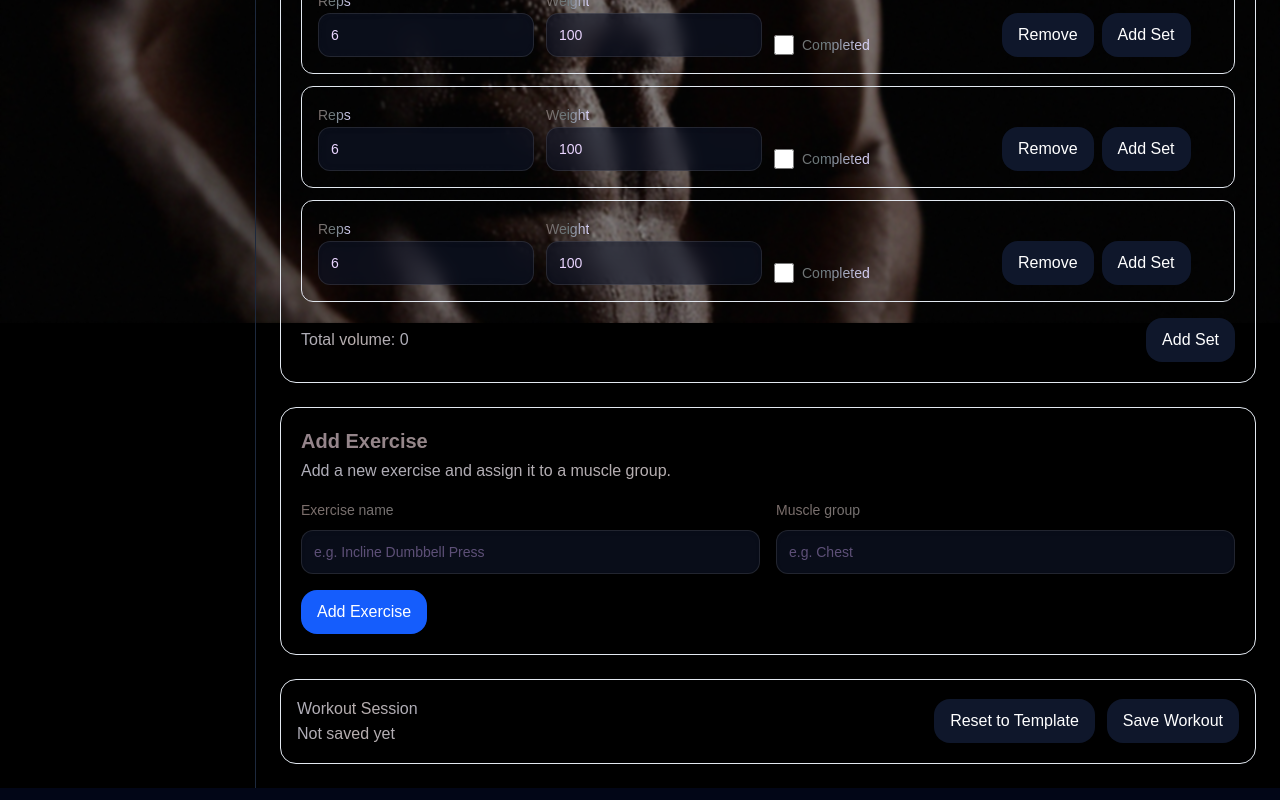
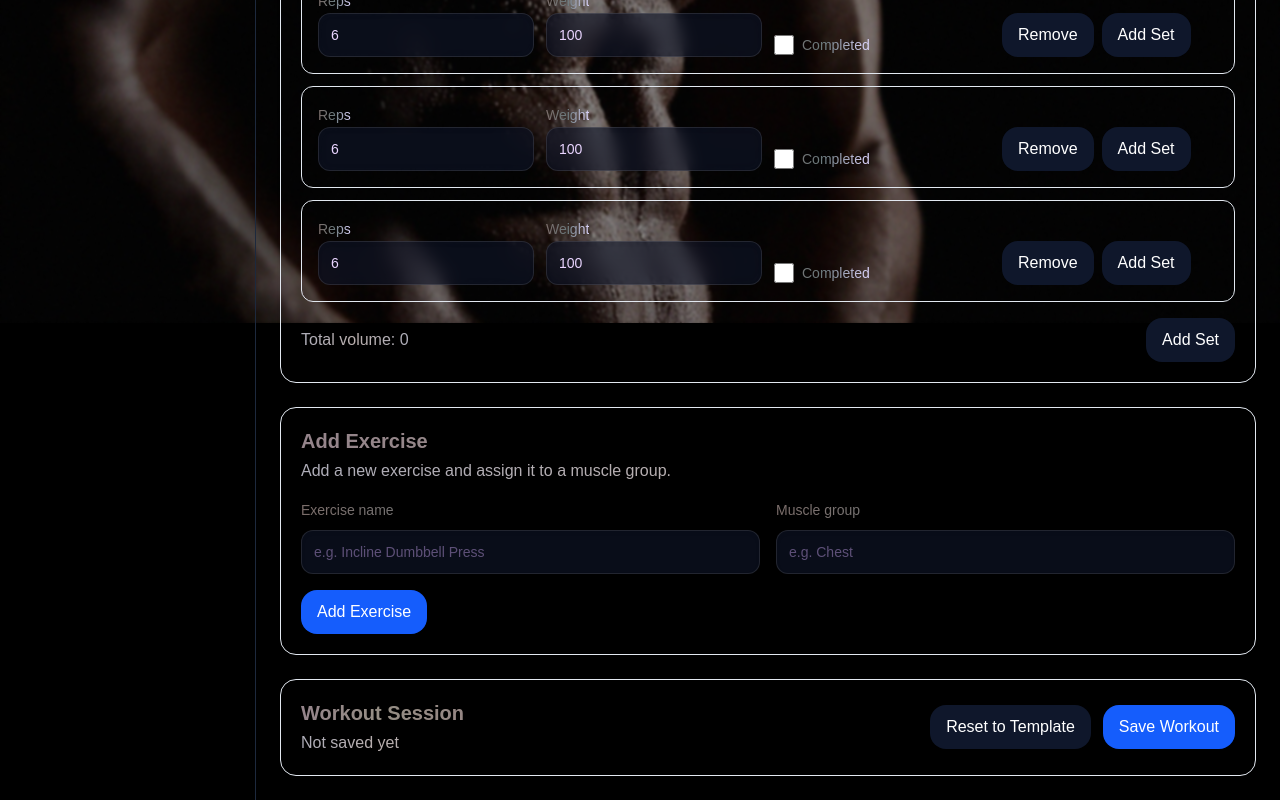
Before and after one commit to bouji9725/Fitness, a Next.js app: page /workouts/legs-day in a window 1280 px wide. Shown: the part 477-1277 px from the top of the page. Built offline with nearby package versions, Linux system fonts and the light colour scheme.

Commit message:
tamplate&session workout splitted- sets ID creation

```diff
--- a/app/workouts/page.tsx
+++ b/app/workouts/page.tsx
@@ -1,3 +1,4 @@
+
 import AppShell from "@/components/layout/AppShell";
 import PageHeader from "@/components/layout/PageHeader";
 import WorkoutDayCard from "@/components/workout/WorkoutTemplateDay";
@@ -12,11 +13,17 @@ export default function WorkoutsPage() {
           description="Choose a workout template to start or continue a session."
         />
 
-        <div className="grid gap-4 md:grid-cols-2 xl:grid-cols-3">
-          {workoutTemplates.map((template) => (
-            <WorkoutDayCard key={template.id} workout={template} />
-          ))}
-        </div>
+        {workoutTemplates.length === 0 ? (
+          <p className="text-sm text-slate-500">
+            No workout templates available.
+          </p>
+        ) : (
+          <div className="grid gap-4 md:grid-cols-2 xl:grid-cols-3">
+            {workoutTemplates.map((template) => (
+              <WorkoutDayCard key={template.id} workout={template} />
+            ))}
+          </div>
+        )}
       </div>
     </AppShell>
   );
--- a/components/workout/AddExerciseForm.tsx
+++ b/components/workout/AddExerciseForm.tsx
@@ -1,3 +1,4 @@
+"use client";
 "use client";
 
 import { useState } from "react";
@@ -6,6 +7,7 @@ import Button from "@/components/ui/Button";
 import Card from "@/components/ui/Card";
 import Input from "@/components/ui/Input";
 import FormField from "@/components/ui/FormField";
+import { createId } from "@/lib/utils/create-id";
 
 type AddExerciseFormProps = {
   onAddExercise: (exercise: SessionExercise) => void;
@@ -13,11 +15,11 @@ type AddExerciseFormProps = {
 
 function createExerciseId(name: string) {
   const slug = name.trim().toLowerCase().replace(/\s+/g, "-");
-  return `session-exercise-${slug}-${crypto.randomUUID()}`;
+  return `session-exercise-${slug}-${createId("id")}`;
 }
 
 function createSetId() {
-  return `set-${crypto.randomUUID()}`;
+  return createId("set");
 }
 
 export default function AddExerciseForm({
--- a/components/workout/SaveWorkoutBar.tsx
+++ b/components/workout/SaveWorkoutBar.tsx
@@ -1,4 +1,5 @@
 import Button from "@/components/ui/Button";
+import Card from "@/components/ui/Card";
 
 type SaveWorkoutBarProps = {
   onSave: () => void;
@@ -14,25 +15,27 @@ export default function SaveWorkoutBar({
   lastSavedAt,
 }: SaveWorkoutBarProps) {
   return (
-    <div className="flex flex-col gap-3 rounded-2xl border border-slate-200 bg-transparent p-4 shadow-sm md:flex-row md:items-center md:justify-between">
-      <div>
-        <p className="text-sm font-medium ">Workout Session</p>
-        <p className="text-sm ">
+    <Card className="flex flex-col gap-4 md:flex-row md:items-center md:justify-between">
+      <div className="space-y-1">
+        <h3 className="text-lg font-semibold text-slate-900">
+          Workout Session
+        </h3>
+        <p className="text-sm text-slate-500">
           {lastSavedAt
             ? `Last saved: ${new Date(lastSavedAt).toLocaleString()}`
             : "Not saved yet"}
         </p>
       </div>
 
-      <div className="flex flex-wrap gap-3">
+      <div className="flex gap-3">
         <Button type="button" variant="secondary" onClick={onReset}>
           Reset to Template
         </Button>
 
-        <Button type="button" variant="secondary" onClick={onSave} disabled={!isDirty}>
+        <Button type="button" onClick={onSave} disabled={!isDirty}>
           Save Workout
         </Button>
       </div>
-    </div>
+    </Card>
   );
 }
--- a/components/workout/WorkoutSession.tsx
+++ b/components/workout/WorkoutSession.tsx
@@ -26,7 +26,9 @@ type WorkoutSessionProps = {
 };
 
 export default function WorkoutSession({ template }: WorkoutSessionProps) {
-  const [baseSession, setBaseSession] = useState<WorkoutSessionType | null>(null);
+  const [baseSession, setBaseSession] = useState<WorkoutSessionType | null>(
+    null
+  );
 
   const [sessionState, dispatch] = useReducer(
     workoutSessionReducer,
```
Also changed, not shown: components/dashboard/DashboardOverview.tsx (+4 -16 lines).
